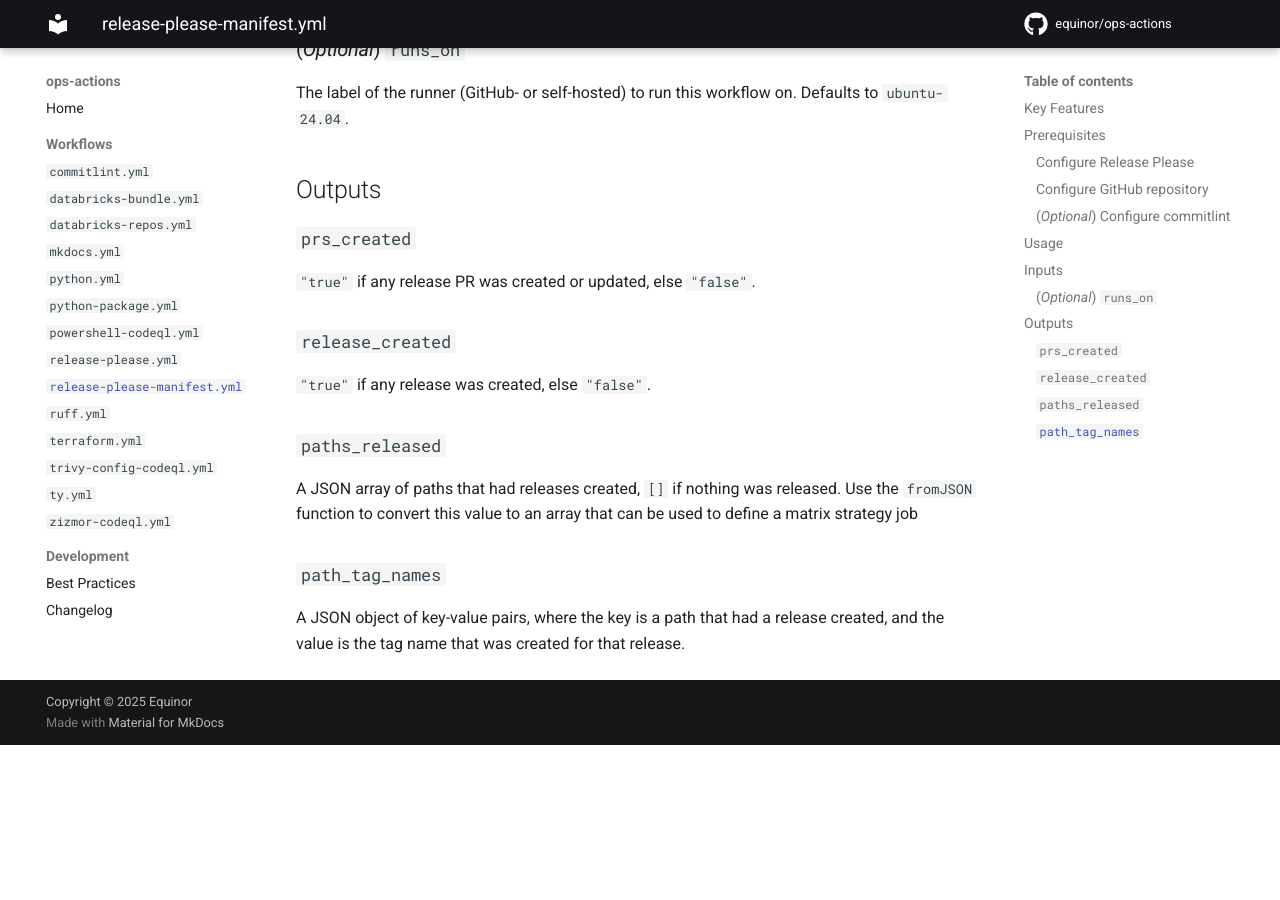
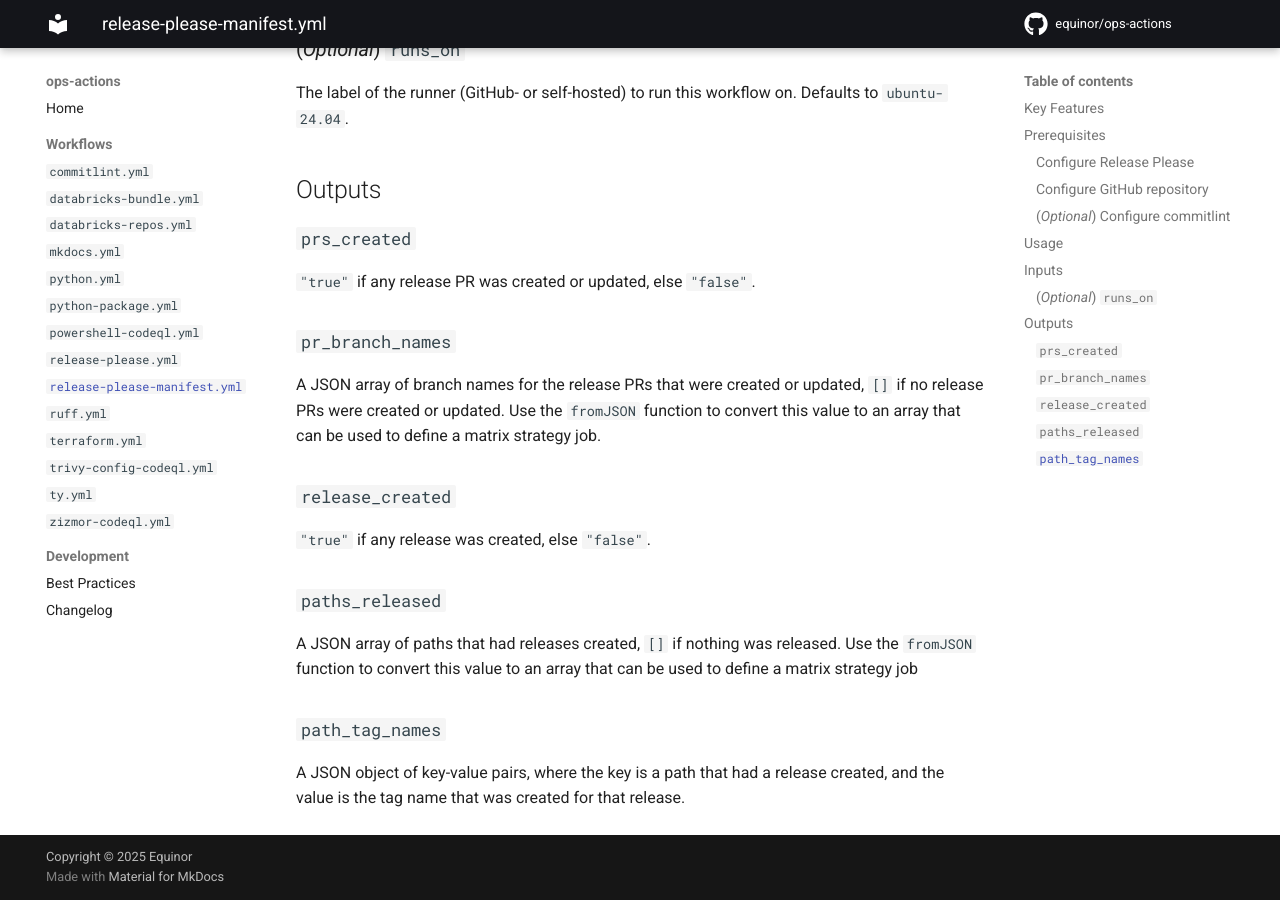
Before and after one commit to equinor/ops-actions, an MkDocs documentation site: the page built from docs/workflows/release-please-manifest.md, in a window 1280 px wide and 900 px high, scrolled down 1969 px. Built offline with MkDocs 1.6.1 and Material for MkDocs 9.7.7, drawn with Linux system fonts in a browser that asks for light colours; comment, search, counter and statistics services are not loaded; before the commit the page ends 2714 px from its top, so only the background shows below that.

Commit message:
feat(release-please-manifest): add output `pr_branch_names`

```diff
--- a/docs/workflows/release-please-manifest.md
+++ b/docs/workflows/release-please-manifest.md
@@ -83,6 +83,10 @@ The label of the runner (GitHub- or self-hosted) to run this workflow on. Defaul
 
 `"true"` if any release PR was created or updated, else `"false"`.
 
+### `pr_branch_names`
+
+A JSON array of branch names for the release PRs that were created or updated, `[]` if no release PRs were created or updated. Use the `fromJSON` function to convert this value to an array that can be used to define a matrix strategy job.
+
 ### `release_created`
 
 `"true"` if any release was created, else `"false"`.
```
Also changed, not shown: 1 other file.
